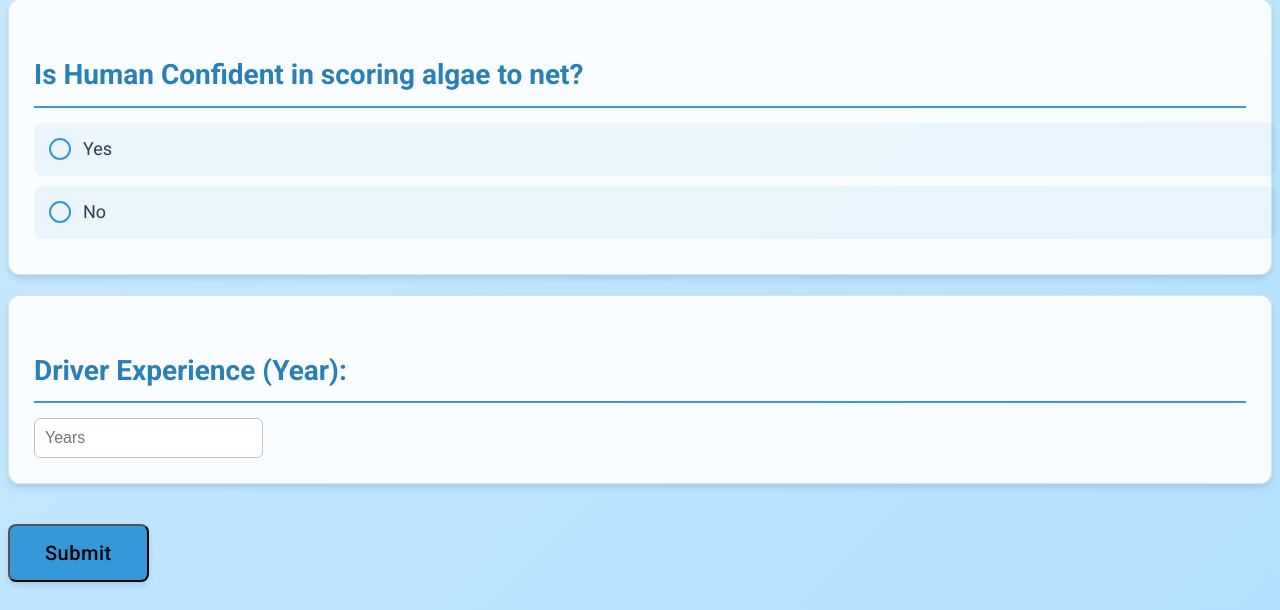
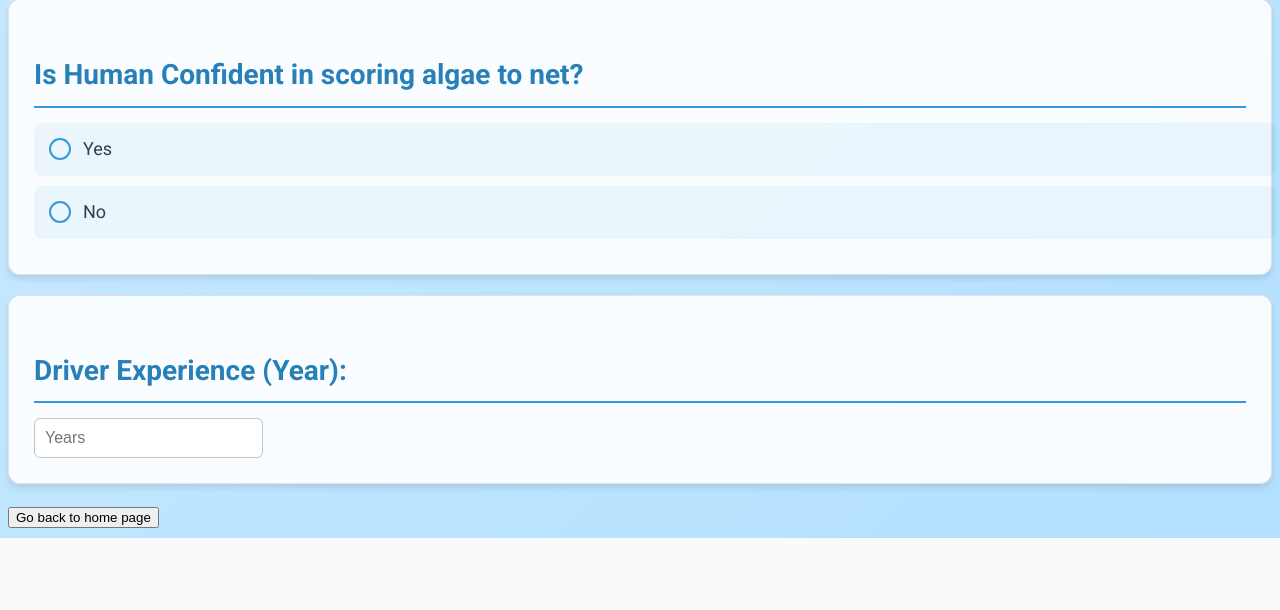
Before and after one commit to SirPercivalPercival/FRC_PITSCOUT, a Django app: template main/templates/main/pit_scout.html in a window 1280 px wide. Shown: the part 3264-3874 px from the top of the page. After the commit the page ends 3802 px from the top, so only its background shows below. Run offline with Django 3.2, Linux system fonts and the light colour scheme; the template is opened without the code that fills it, so the values that code supplies are empty; some libraries are stand-ins or nearby versions.

Commit message:
Update pit_scout.html

```diff
--- a/main/templates/main/pit_scout.html
+++ b/main/templates/main/pit_scout.html
@@ -563,7 +563,7 @@ function handleMechanismInteraction() {
 
 
 
-    <button id="submit-button" class="home-button">Submit</button>
+    <button id="submit-button" class="green-button" onclick="location.assign('https://sirpercivalpercival.github.io/FRC_PITSCOUT/');">Go back to home page</button>
 
     <script>
 
```
